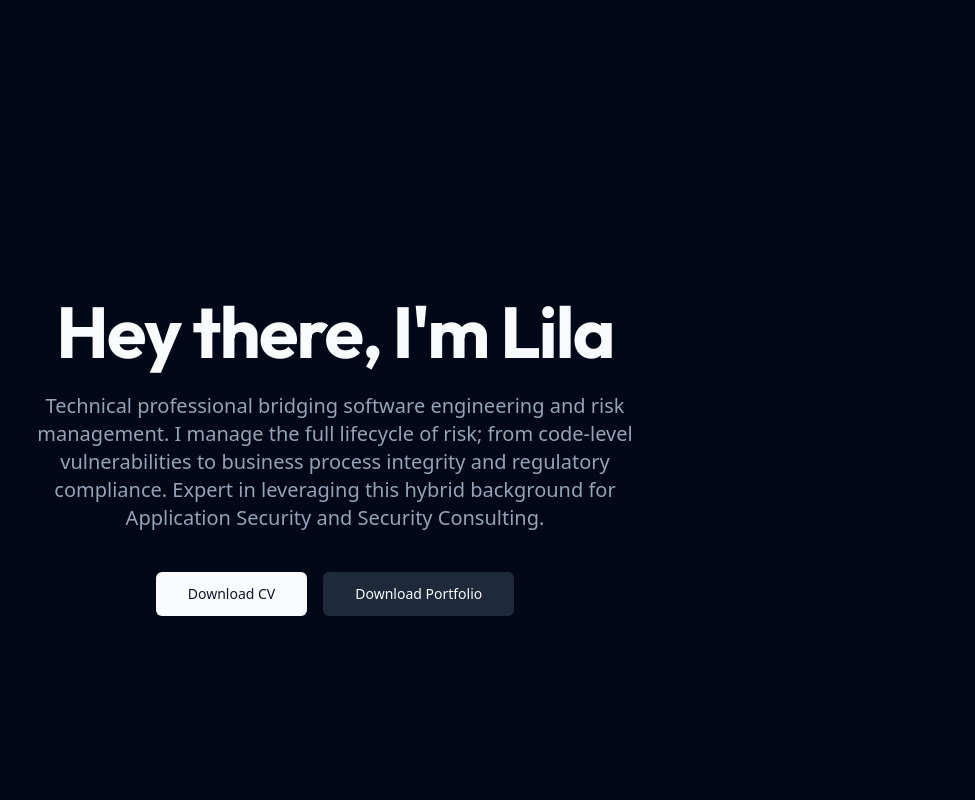
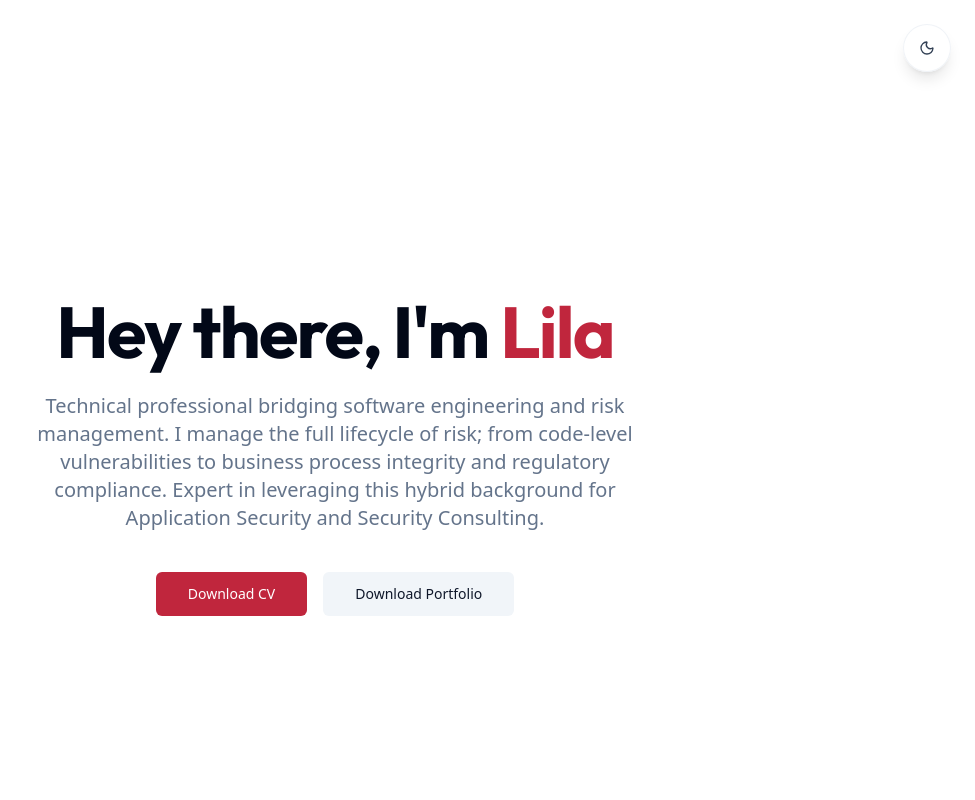
Before and after one commit to lilaaml/portfolio-site, a React (Vite) app: page / in a window 1280 px wide. Shown: the top 800 px of the page, without its empty margins (305-1280 px from the left). Built offline with nearby package versions, Linux system fonts and the light colour scheme.

Commit message:
added light mode and dark mode

```diff
--- a/src/App.jsx
+++ b/src/App.jsx
@@ -1,10 +1,12 @@
 import Intro from './components/Intro'
 import Projects from './components/Projects'
 import Footer from './components/Footer'
+import ThemeToggle from './components/ThemeToggle'
 
 function App() {
   return (
     <div className="min-h-screen bg-background text-foreground font-sans antialiased overflow-x-hidden flex flex-col items-center">
+      <ThemeToggle />
       <Intro />
       <Projects />
       <Footer />
--- /dev/null
+++ b/src/components/ThemeToggle.jsx
@@ -0,0 +1,48 @@
+import { useState, useEffect } from 'react'
+import { Sun, Moon } from 'lucide-react'
+import { Button } from './ui/button'
+
+const ThemeToggle = () => {
+  const [theme, setTheme] = useState(() => {
+    if (typeof window !== 'undefined') {
+      const saved = localStorage.getItem('theme')
+      if (saved) return saved
+
+      const systemPreference = window.matchMedia('(prefers-color-scheme: dark)').matches
+      return systemPreference ? 'dark' : 'light'
+    }
+    return 'light'
+  })
+
+  useEffect(() => {
+    const root = window.document.documentElement
+    if (theme === 'dark') {
+      root.classList.add('dark')
+    } else {
+      root.classList.remove('dark')
+    }
+    localStorage.setItem('theme', theme)
+  }, [theme])
+
+  const toggleTheme = () => {
+    setTheme(prev => prev === 'light' ? 'dark' : 'light')
+  }
+
+  return (
+    <Button
+      variant="outline"
+      size="icon"
+      onClick={toggleTheme}
+      className="fixed top-6 right-6 z-50 rounded-full w-12 h-12 bg-background/80 backdrop-blur-md border-border/50 shadow-lg hover:shadow-primary/20 transition-all duration-300"
+      aria-label="Toggle theme"
+    >
+      {theme === 'light' ? (
+        <Moon className="h-5 w-5 transition-all text-slate-700" />
+      ) : (
+        <Sun className="h-5 w-5 transition-all text-yellow-400" />
+      )}
+    </Button>
+  )
+}
+
+export default ThemeToggle
--- a/src/index.css
+++ b/src/index.css
@@ -13,8 +13,8 @@
     --popover: 0 0% 100%;
     --popover-foreground: 222.2 84% 4.9%;
 
-    --primary: 222.2 47.4% 11.2%;
-    --primary-foreground: 210 40% 98%;
+    --primary: 351 67% 45%;
+    --primary-foreground: 0 0% 100%;
 
     --secondary: 210 40% 96.1%;
     --secondary-foreground: 222.2 47.4% 11.2%;
@@ -30,39 +30,39 @@
 
     --border: 214.3 31.8% 91.4%;
     --input: 214.3 31.8% 91.4%;
-    --ring: 222.2 84% 4.9%;
+    --ring: 351 67% 45%;
 
     --radius: 0.5rem;
   }
 
-  .dark, body {
-    --background: 222.2 84% 4.9%;
-    --foreground: 210 40% 98%;
+  .dark {
+    --background: 0 0% 11.4%;
+    --foreground: 0 0% 98%;
 
-    --card: 222.2 84% 4.9%;
-    --card-foreground: 210 40% 98%;
+    --card: 210 1.7% 23.5%;
+    --card-foreground: 0 0% 98%;
 
-    --popover: 222.2 84% 4.9%;
-    --popover-foreground: 210 40% 98%;
+    --popover: 210 1.7% 23.5%;
+    --popover-foreground: 0 0% 98%;
 
-    --primary: 210 40% 98%;
-    --primary-foreground: 222.2 47.4% 11.2%;
+    --primary: 351 67% 45%;
+    --primary-foreground: 0 0% 100%;
 
-    --secondary: 217.2 32.6% 17.5%;
-    --secondary-foreground: 210 40% 98%;
+    --secondary: 210 1.7% 23.5%;
+    --secondary-foreground: 0 0% 98%;
 
-    --muted: 217.2 32.6% 17.5%;
-    --muted-foreground: 215 20.2% 65.1%;
+    --muted: 210 1.7% 23.5%;
+    --muted-foreground: 0 0% 65%;
 
-    --accent: 217.2 32.6% 17.5%;
-    --accent-foreground: 210 40% 98%;
+    --accent: 210 1.7% 23.5%;
+    --accent-foreground: 0 0% 98%;
 
     --destructive: 0 62.8% 30.6%;
-    --destructive-foreground: 210 40% 98%;
+    --destructive-foreground: 0 0% 98%;
 
-    --border: 217.2 32.6% 17.5%;
-    --input: 217.2 32.6% 17.5%;
-    --ring: 212.7 26.8% 83.9%;
+    --border: 210 1.7% 23.5%;
+    --input: 210 1.7% 23.5%;
+    --ring: 351 67% 45%;
   }
 }
 
```
